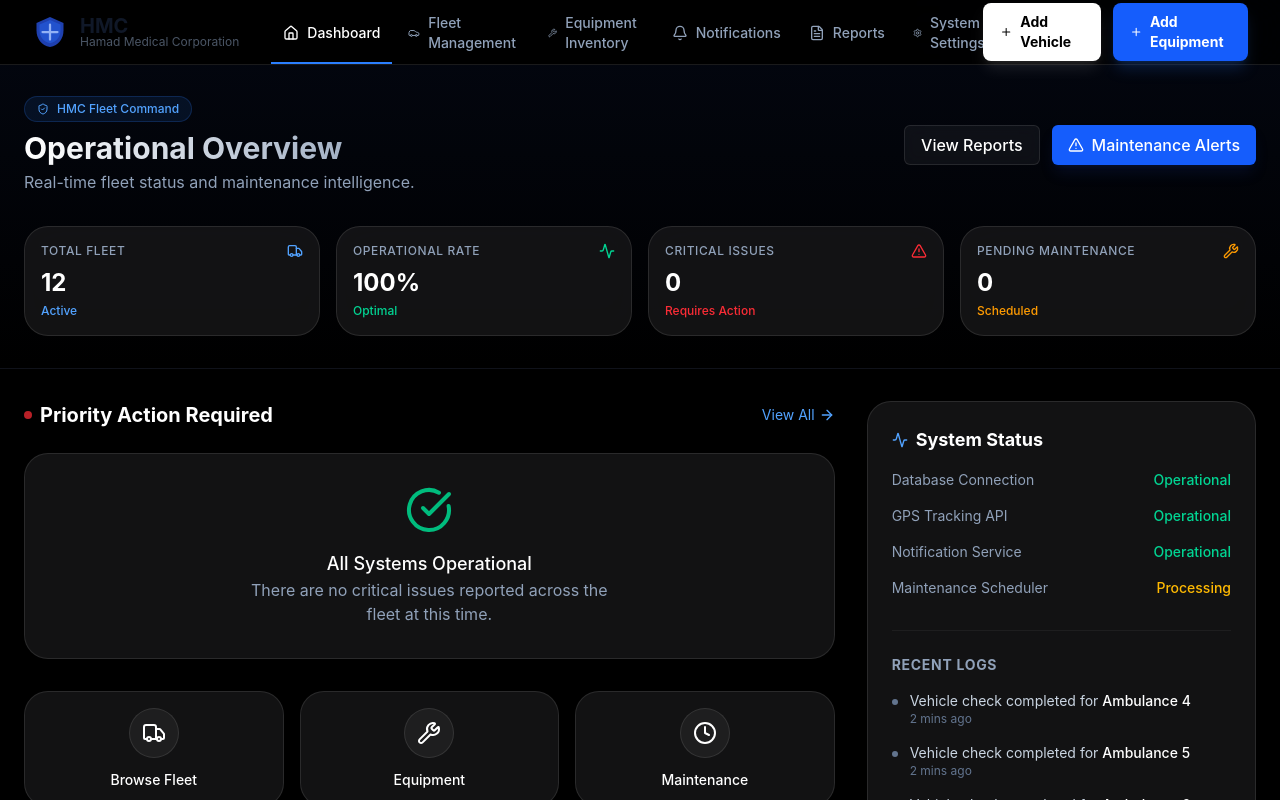
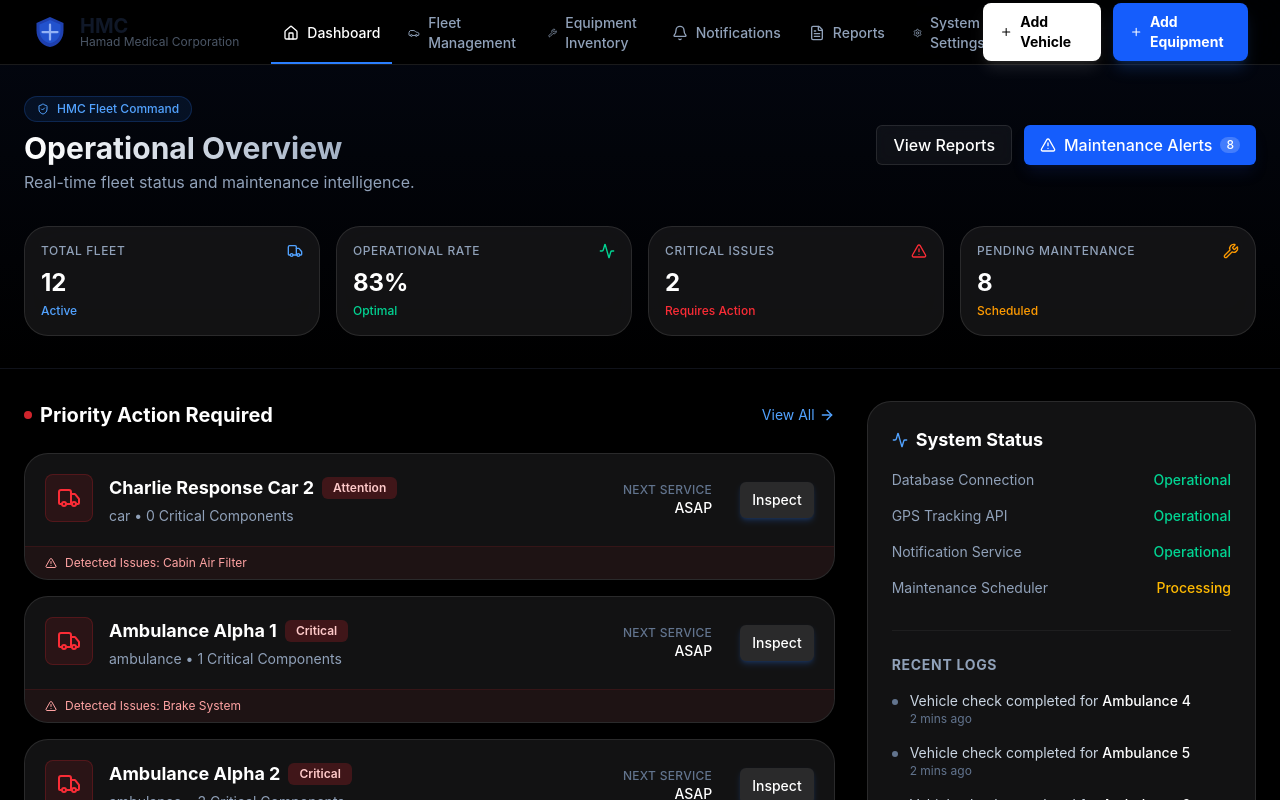
Before and after one commit to tox4l/HMC-trackerr, a Next.js app: page / in a window 1280 px wide. Shown: the top 800 px of the page. Built offline with nearby package versions, Linux system fonts and the light colour scheme.

Commit message:
Update page.tsx

```diff
--- a/src/app/page.tsx
+++ b/src/app/page.tsx
@@ -21,13 +21,28 @@ import { Badge } from "@/components/ui/badge";
 export default function Home() {
   // 1. Calculate Summary Stats
   const totalVehicles = mockVehicles.length;
-  const criticalIssues = mockVehicles.filter(v => v.healthStatus === 'Critical').length;
-  const activeAlerts = mockVehicles.reduce((acc, v) => acc + (v.devices.filter(d => d.status === 'Warning' || d.status === 'Critical').length), 0);
+
+  // Type-safe helper to determine vehicle health since it's not on the type
+  const getVehicleHealth = (v: typeof mockVehicles[0]) => {
+    const criticalDevices = v.devices.filter(d => d.status === 'overdue' || (d.status === 'due' && d.criticality === 'critical')).length;
+    if (criticalDevices > 0) return 'Critical';
+    const warningDevices = v.devices.filter(d => d.status === 'due').length;
+    if (warningDevices > 0) return 'Attention';
+    return 'Good';
+  };
+
+  const criticalIssues = mockVehicles.filter(v => getVehicleHealth(v) === 'Critical').length;
+
+  const activeAlerts = mockVehicles.reduce((acc, v) => acc + (v.devices.filter(d => d.status === 'due' || d.status === 'overdue').length), 0);
+
   const operationalRate = Math.round(((totalVehicles - criticalIssues) / totalVehicles) * 100);
 
   // 2. Get Recent Critical Items (Simulated "Critical" Feed)
   const criticalVehicles = mockVehicles
-    .filter(v => v.healthStatus === 'Critical' || v.healthStatus === 'Attention')
+    .filter(v => {
+      const health = getVehicleHealth(v);
+      return health === 'Critical' || health === 'Attention';
+    })
     .slice(0, 3); // Top 3
 
   return (
@@ -131,10 +146,12 @@ export default function Home() {
                         <div>
                           <div className="flex items-center gap-2 mb-1">
                             <h3 className="font-bold text-lg">{vehicle.name}</h3>
-                            <Badge className="bg-red-500/20 text-red-200 border-red-500/30">Critical</Badge>
+                            <Badge className="bg-red-500/20 text-red-200 border-red-500/30">
+                              {getVehicleHealth(vehicle)}
+                            </Badge>
                           </div>
                           <p className="text-sm text-slate-400">
-                            {vehicle.type} • {vehicle.devices.filter(d => d.status === 'Critical').length} Critical Components
+                            {vehicle.type} • {vehicle.devices.filter(d => d.status === 'overdue' || (d.status === 'due' && d.criticality === 'critical')).length} Critical Components
                           </p>
                         </div>
                       </div>
@@ -154,7 +171,7 @@ export default function Home() {
                     {/* Issues Bar */}
                     <div className="bg-red-500/5 px-5 py-2 border-t border-red-500/10 flex items-center gap-2 text-xs text-red-300">
                       <AlertTriangle className="w-3 h-3" />
-                      <span>Detected Issues: {vehicle.devices.filter(d => d.status !== 'Good').map(d => d.name).join(', ')}</span>
+                      <span>Detected Issues: {vehicle.devices.filter(d => d.status !== 'upcoming' && d.status !== 'completed').map(d => d.name).join(', ')}</span>
                     </div>
                   </GlassCard>
                 </motion.div>
```
